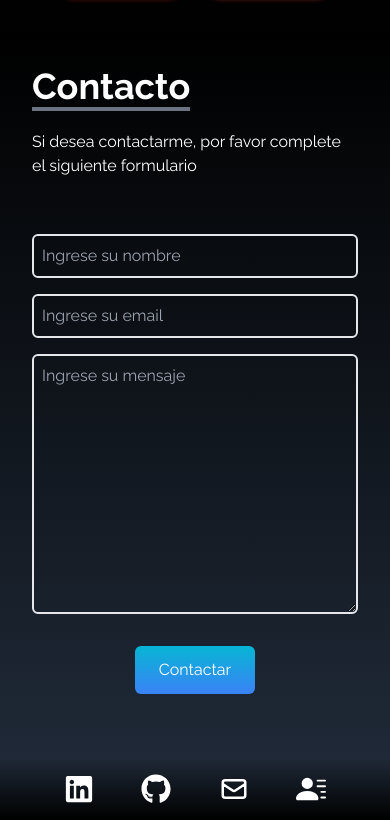
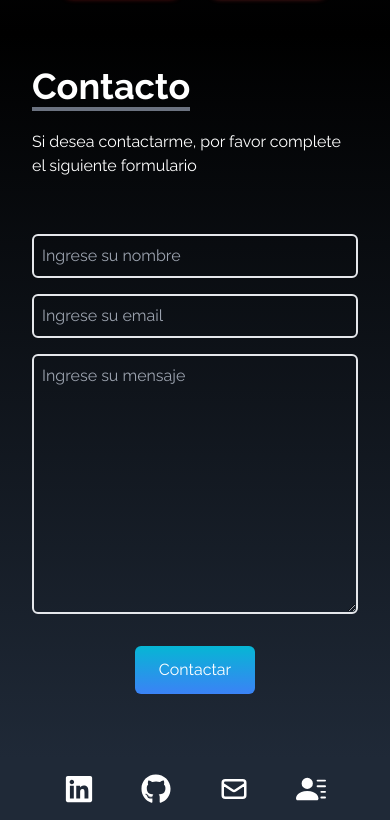
Before and after one commit to FeDaBa/First-Portfolio, a React (Create React App) app: page / in a window 390 px wide. Shown: the part 5432-6252 px from the top of the page. Built offline with nearby package versions, Linux system fonts and the light colour scheme; the HTML template or start-up script is replaced by a standard one; a web font is replaced by a local one.

Commit message:
Update Footer.jsx

```diff
--- a/src/components/Footer.jsx
+++ b/src/components/Footer.jsx
@@ -49,7 +49,7 @@
 
   return (
 
-    <div className="w-full h-full bg-gradient-to-b from-gray-800 to-black p-4 md:hidden">
+    <div className="w-full h-full bg-gray-800 p-4 md:hidden">
 
         <div className="flex flex-row justify-evenly">
 
```
